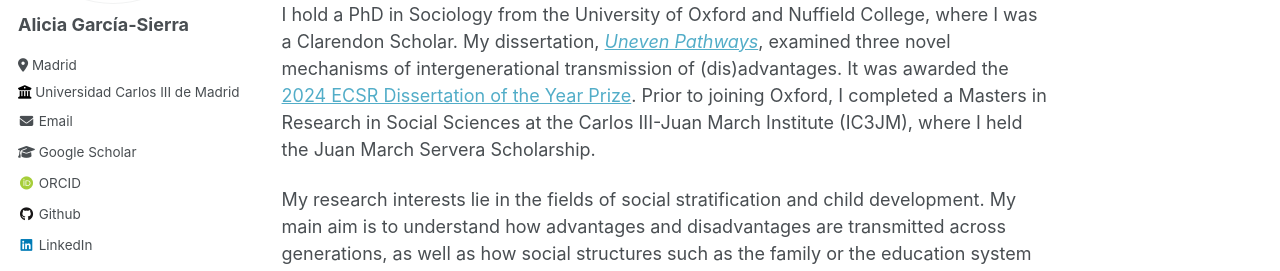
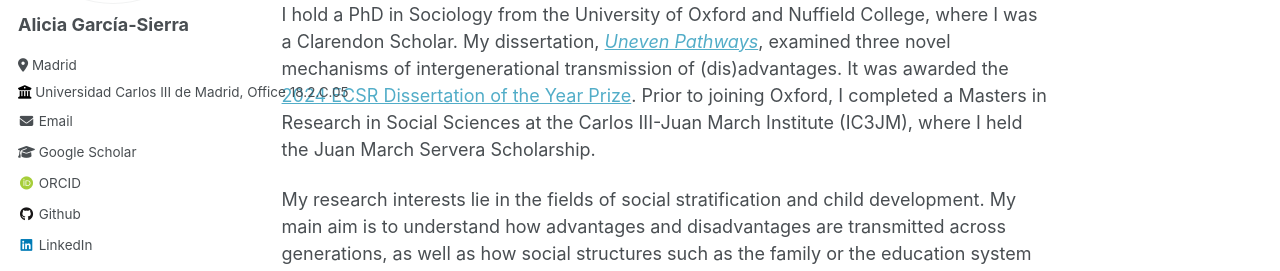
Before and after one commit to aliciagarciasierra/aliciagarciasierra.github.io, a Jekyll site: the page built from _pages/about.md, in a window 1280 px wide. Shown: the part 291-562 px from the top of the page. Built offline with Jekyll 4.4.1, drawn with Linux system fonts in a browser that asks for light colours; some web fonts are replaced.

Commit message:
Update employer information in _config.yml

```diff
--- a/_config.yml
+++ b/_config.yml
@@ -26,7 +26,7 @@ author:
   pronouns         : # example: "she/her"
   bio              : " "
   location         : "Madrid"
-  employer         : "Universidad Carlos III de Madrid"
+  employer         : "Universidad Carlos III de Madrid, Office 18.2.C.05"
   uri              : # URL
   email            : "alicia.garcia@uc3m.es"
 
```
